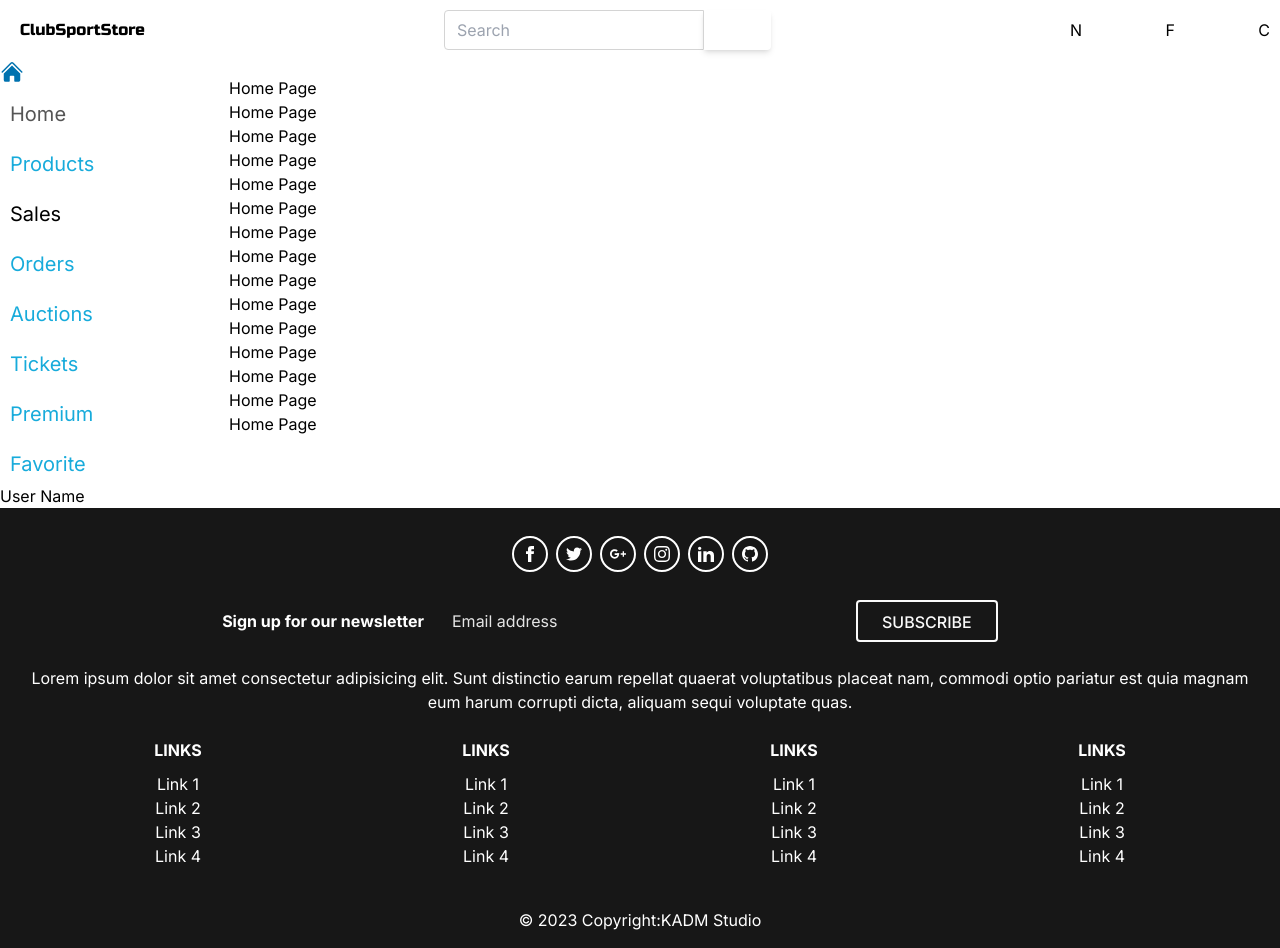
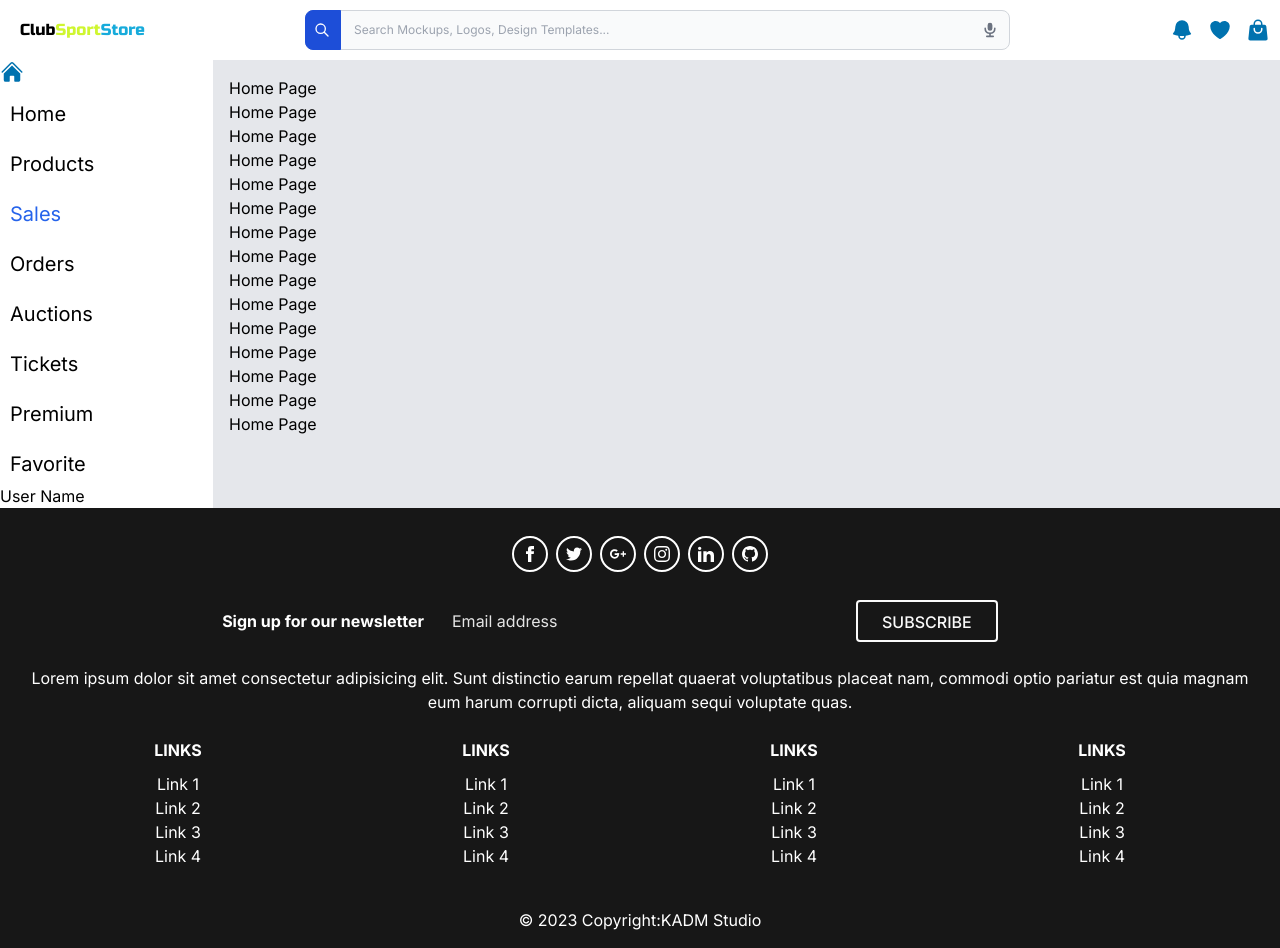
Before and after one commit to KADMCap/ClubSportShop, a Next.js app: page / in a window 1280 px wide. Built offline with nearby package versions, Linux system fonts and the light colour scheme.

Commit message:
add header

```diff
--- a/components/Icons/index.tsx
+++ b/components/Icons/index.tsx
@@ -20,7 +20,7 @@ type Color = {
   grayDark: string;
   grayLight: string;
   blue: string;
-  blueDark: string;
+  darkBlue: string;
   transparent: string;
 };
 const sizeClass: Size = {
@@ -37,7 +37,7 @@ const colorClass: Color = {
   grayDark: "text-grayDark",
   grayLight: "text-grayLight",
   blue: "text-blue",
-  blueDark: "text-blueDark",
+  darkBlue: "text-darkBlue",
   transparent: "text-transparent",
 };
 
@@ -48,13 +48,13 @@ const strokeColor: Color = {
   grayDark: "#555555",
   grayLight: "#DDDDDD",
   blue: "#17ABDB",
-  blueDark: "#0072AF",
+  darkBlue: "#0072AF",
   transparent: "transparent",
 };
 
 export const BookmarkIcon = ({
   size = "md",
-  color = "blueDark",
+  color = "darkBlue",
 }: IconProps) => (
   <svg
     className={classNames(sizeClass[size], colorClass[color])}
@@ -66,7 +66,7 @@ export const BookmarkIcon = ({
   </svg>
 );
 
-export const HomeIcon = ({ size = "md", color = "blueDark" }: IconProps) => {
+export const HomeIcon = ({ size = "md", color = "darkBlue" }: IconProps) => {
   return (
     <svg
       className={classNames(sizeClass[size], colorClass[color])}
@@ -81,7 +81,28 @@ export const HomeIcon = ({ size = "md", color = "blueDark" }: IconProps) => {
   );
 };
 
-export const HeartIcon = ({ size = "md", color = "blueDark" }: IconProps) => {
+export const NotificationIcon = ({
+  size = "md",
+  color = "darkBlue",
+}: IconProps) => {
+  return (
+    <svg
+      className={classNames(sizeClass[size], colorClass[color])}
+      fill="currentColor"
+      viewBox="0 0 24 24"
+      xmlns="http://www.w3.org/2000/svg"
+      aria-hidden="true"
+    >
+      <path
+        clip-rule="evenodd"
+        fill-rule="evenodd"
+        d="M5.25 9a6.75 6.75 0 0113.5 0v.75c0 2.123.8 4.057 2.118 5.52a.75.75 0 01-.297 1.206c-1.544.57-3.16.99-4.831 1.243a3.75 3.75 0 11-7.48 0 24.585 24.585 0 01-4.831-1.244.75.75 0 01-.298-1.205A8.217 8.217 0 005.25 9.75V9zm4.502 8.9a2.25 2.25 0 104.496 0 25.057 25.057 0 01-4.496 0z"
+      ></path>
+    </svg>
+  );
+};
+
+export const HeartIcon = ({ size = "md", color = "darkBlue" }: IconProps) => {
   return (
     <svg
       className={classNames(sizeClass[size], colorClass[color])}
@@ -97,7 +118,7 @@ export const HeartIcon = ({ size = "md", color = "blueDark" }: IconProps) => {
 
 export const ProductsIcon = ({
   size = "md",
-  color = "blueDark",
+  color = "darkBlue",
 }: IconProps) => {
   return (
     <svg
@@ -112,7 +133,7 @@ export const ProductsIcon = ({
   );
 };
 
-export const SalesIcon = ({ size = "md", color = "blueDark" }: IconProps) => {
+export const SalesIcon = ({ size = "md", color = "darkBlue" }: IconProps) => {
   return (
     <svg
       className={classNames(sizeClass[size], colorClass[color])}
@@ -130,7 +151,7 @@ export const SalesIcon = ({ size = "md", color = "blueDark" }: IconProps) => {
   );
 };
 
-export const OrdersIcon = ({ size = "md", color = "blueDark" }: IconProps) => {
+export const OrdersIcon = ({ size = "md", color = "darkBlue" }: IconProps) => {
   return (
     <svg
       className={classNames(sizeClass[size], colorClass[color])}
@@ -153,7 +174,7 @@ export const OrdersIcon = ({ size = "md", color = "blueDark" }: IconProps) => {
   );
 };
 
-export const AuctionIcon = ({ size = "md", color = "blueDark" }: IconProps) => {
+export const AuctionIcon = ({ size = "md", color = "darkBlue" }: IconProps) => {
   return (
     <svg
       className={classNames(sizeClass[size], colorClass[color])}
@@ -171,7 +192,7 @@ export const AuctionIcon = ({ size = "md", color = "blueDark" }: IconProps) => {
   );
 };
 
-export const TicketIcon = ({ size = "md", color = "blueDark" }: IconProps) => {
+export const TicketIcon = ({ size = "md", color = "darkBlue" }: IconProps) => {
   return (
     <svg
       className={classNames(sizeClass[size], colorClass[color])}
@@ -189,7 +210,7 @@ export const TicketIcon = ({ size = "md", color = "blueDark" }: IconProps) => {
   );
 };
 
-export const PremiumIcon = ({ size = "md", color = "blueDark" }: IconProps) => {
+export const PremiumIcon = ({ size = "md", color = "darkBlue" }: IconProps) => {
   return (
     <svg
       className={classNames(sizeClass[size], colorClass[color])}
@@ -207,7 +228,7 @@ export const PremiumIcon = ({ size = "md", color = "blueDark" }: IconProps) => {
   );
 };
 
-export const LogoutIcon = ({ size = "md", color = "blueDark" }: IconProps) => {
+export const LogoutIcon = ({ size = "md", color = "darkBlue" }: IconProps) => {
   return (
     <svg
       className={classNames(sizeClass[size], colorClass[color])}
@@ -225,7 +246,7 @@ export const LogoutIcon = ({ size = "md", color = "blueDark" }: IconProps) => {
   );
 };
 
-export const CartIcon = ({ size = "md", color = "blueDark" }: IconProps) => {
+export const CartIcon = ({ size = "md", color = "darkBlue" }: IconProps) => {
   return (
     <svg
       className={classNames(sizeClass[size], colorClass[color])}
@@ -243,7 +264,7 @@ export const CartIcon = ({ size = "md", color = "blueDark" }: IconProps) => {
   );
 };
 
-export const StarIcon = ({ size = "md", color = "blueDark" }: IconProps) => {
+export const StarIcon = ({ size = "md", color = "darkBlue" }: IconProps) => {
   return (
     <svg
       className={classNames(sizeClass[size], colorClass[color])}
@@ -263,7 +284,7 @@ export const StarIcon = ({ size = "md", color = "blueDark" }: IconProps) => {
 
 export const ChevronDownIcon = ({
   size = "md",
-  color = "blueDark",
+  color = "darkBlue",
 }: IconProps) => {
   return (
     <svg
@@ -284,7 +305,7 @@ export const ChevronDownIcon = ({
 
 export const ChevronUpIcon = ({
   size = "md",
-  color = "blueDark",
+  color = "darkBlue",
 }: IconProps) => {
   return (
     <svg
@@ -305,7 +326,7 @@ export const ChevronUpIcon = ({
 
 export const ChevronLeftIcon = ({
   size = "md",
-  color = "blueDark",
+  color = "darkBlue",
 }: IconProps) => {
   return (
     <svg
@@ -326,7 +347,7 @@ export const ChevronLeftIcon = ({
 
 export const ChevronRightIcon = ({
   size = "md",
-  color = "blueDark",
+  color = "darkBlue",
 }: IconProps) => {
   return (
     <svg
@@ -347,7 +368,7 @@ export const ChevronRightIcon = ({
 
 export const ChevronSelectIcon = ({
   size = "md",
-  color = "blueDark",
+  color = "darkBlue",
 }: IconProps) => {
   return (
     <svg
@@ -369,7 +390,7 @@ export const ChevronSelectIcon = ({
 export const FootballIcon = ({
   size = "md",
   color = "transparent",
-  stroke = "blueDark",
+  stroke = "darkBlue",
 }: IconProps) => {
   return (
     <svg
@@ -394,7 +415,7 @@ export const FootballIcon = ({
 export const BasketballIcon = ({
   size = "md",
   color = "transparent",
-  stroke = "blueDark",
+  stroke = "darkBlue",
 }: IconProps) => {
   return (
     <svg
@@ -418,7 +439,7 @@ export const BasketballIcon = ({
 export const ShirtIcon = ({
   size = "md",
   color = "transparent",
-  stroke = "blueDark",
+  stroke = "darkBlue",
 }: IconProps) => {
   return (
     <svg
@@ -441,7 +462,7 @@ export const ShirtIcon = ({
 export const ShortIcon = ({
   size = "md",
   color = "transparent",
-  stroke = "blueDark",
+  stroke = "darkBlue",
 }: IconProps) => {
   return (
     <svg
--- a/components/Layout/Header.tsx
+++ /dev/null
@@ -1,57 +0,0 @@
-import Link from "next/link";
-
-export const Header = () => {
-  return (
-    <header className="flex bg-transparent z-50 sticky justify-between w-full p-2.5">
-      <div className="flex items-center justify-center ">
-        <span className="text-2xl font-medium ml-2.5 font-russo">
-          ClubSportStore
-        </span>
-      </div>
-      <div className="flex justify-center">
-        <div className="w-full">
-          <div className="relative flex flex-wrap items-stretch w-full">
-            <input
-              type="search"
-              className="relative m-0 -mr-px block w-[1%] min-w-0 flex-auto rounded-l border border-solid border-neutral-300 bg-transparent bg-clip-padding px-3 py-1.5 text-base font-normal text-neutral-700 outline-none transition duration-300 ease-in-out focus:border-primary focus:text-neutral-700 focus:shadow-te-primary focus:outline-none dark:text-neutral-200 dark:placeholder:text-neutral-200"
-              placeholder="Search"
-              aria-label="Search"
-              aria-describedby="button-addon1"
-            />
-            <button
-              className="relative z-[2] flex items-center rounded-r bg-primary px-6 py-2.5 text-xs font-medium uppercase leading-tight text-white shadow-md transition duration-150 ease-in-out hover:bg-primary-700 hover:shadow-lg focus:bg-primary-700 focus:shadow-lg focus:outline-none focus:ring-0 active:bg-primary-800 active:shadow-lg"
-              type="button"
-              id="button-addon1"
-              data-te-ripple-init
-              data-te-ripple-color="light"
-            >
-              <svg
-                xmlns="http://www.w3.org/2000/svg"
-                viewBox="0 0 20 20"
-                fill="currentColor"
-                className="w-5 h-5"
-              >
-                <path
-                  fill-rule="evenodd"
-                  d="M9 3.5a5.5 5.5 0 100 11 5.5 5.5 0 000-11zM2 9a7 7 0 1112.452 4.391l3.328 3.329a.75.75 0 11-1.06 1.06l-3.329-3.328A7 7 0 012 9z"
-                  clip-rule="evenodd"
-                />
-              </svg>
-            </button>
-          </div>
-        </div>
-      </div>
-      <div className="flex items-center w-[200px] justify-between">
-        <Link href="/notification" passHref>
-          N
-        </Link>
-        <Link href="/favorite" passHref>
-          F
-        </Link>
-        <Link href="/cart" passHref>
-          C
-        </Link>
-      </div>
-    </header>
-  );
-};
--- /dev/null
+++ b/components/Layout/Header/Logo.tsx
@@ -0,0 +1,15 @@
+import Link from "next/link";
+import React from "react";
+
+const Logo = () => {
+  return (
+    <Link href="/" className="flex items-center justify-center">
+      <span className="text-l ml-2.5 font-russo">
+        Club
+        <span className="text-lightGreen">Sport</span>
+        <span className="text-primaryBlue">Store</span>
+      </span>
+    </Link>
+  );
+};
+export default Logo;
--- /dev/null
+++ b/components/Layout/Header/RightSide.tsx
@@ -0,0 +1,20 @@
+import { NotificationIcon, HeartIcon, CartIcon } from "@/components/Icons";
+import Link from "next/link";
+import React from "react";
+
+const RightSide = () => {
+  return (
+    <div className="flex items-center w-[100px] justify-between">
+      <Link href="/notification" passHref>
+        <NotificationIcon />
+      </Link>
+      <Link href="/favorite" passHref>
+        <HeartIcon />
+      </Link>
+      <Link href="/cart" passHref>
+        <CartIcon />
+      </Link>
+    </div>
+  );
+};
+export default RightSide;
--- /dev/null
+++ b/components/Layout/Header/Search.tsx
@@ -0,0 +1,60 @@
+import React from "react";
+
+const Search = () => {
+  return (
+    <form className="flex items-center grow lg:mx-40 mx-6">
+      <label htmlFor="voice-search" className="sr-only">
+        Search
+      </label>
+      <div className="relative w-full">
+        <button
+          type="submit"
+          className="absolute top-0 left-0 h-full w-9 text-sm font-medium text-white bg-blue-700 rounded-l-lg border border-blue-700 hover:bg-blue-800 focus:ring-4 focus:outline-none focus:ring-blue-300 dark:bg-blue-600 dark:hover:bg-blue-700 dark:focus:ring-blue-800"
+        >
+          <svg
+            aria-hidden="true"
+            className="w-6 h-6 pl-2"
+            fill="none"
+            stroke="currentColor"
+            viewBox="0 0 24 24"
+            xmlns="http://www.w3.org/2000/svg"
+          >
+            <path
+              stroke-linecap="round"
+              stroke-linejoin="round"
+              stroke-width="2"
+              d="M21 21l-6-6m2-5a7 7 0 11-14 0 7 7 0 0114 0z"
+            ></path>
+          </svg>
+          <span className="sr-only">Search</span>
+        </button>
+        <input
+          type="text"
+          id="voice-search"
+          className="bg-gray-50 border border-gray-300 text-gray-900 text-sm rounded-lg focus:ring-blue-500 focus:border-blue-500 block w-full pl-12 p-2.5  dark:bg-gray-700 dark:border-gray-600 dark:placeholder-gray-400 dark:text-white dark:focus:ring-blue-500 dark:focus:border-blue-500 outline-blue-500"
+          placeholder="Search Mockups, Logos, Design Templates..."
+          required
+        />
+        <button
+          type="button"
+          className="absolute inset-y-0 right-0 flex items-center pr-3"
+        >
+          <svg
+            aria-hidden="true"
+            className="w-4 h-4 text-gray-500 dark:text-gray-400 hover:text-gray-900 dark:hover:text-white"
+            fill="currentColor"
+            viewBox="0 0 20 20"
+            xmlns="http://www.w3.org/2000/svg"
+          >
+            <path
+              fill-rule="evenodd"
+              d="M7 4a3 3 0 016 0v4a3 3 0 11-6 0V4zm4 10.93A7.001 7.001 0 0017 8a1 1 0 10-2 0A5 5 0 015 8a1 1 0 00-2 0 7.001 7.001 0 006 6.93V17H6a1 1 0 100 2h8a1 1 0 100-2h-3v-2.07z"
+              clip-rule="evenodd"
+            ></path>
+          </svg>
+        </button>
+      </div>
+    </form>
+  );
+};
+export default Search;
--- /dev/null
+++ b/components/Layout/Header/index.tsx
@@ -0,0 +1,13 @@
+import Logo from "./Logo";
+import RightSide from "./RightSide";
+import Search from "./Search";
+
+export const Header = () => {
+  return (
+    <header className="flex bg-transparent z-50 sticky justify-between w-full p-2.5">
+      <Logo />
+      <Search />
+      <RightSide />
+    </header>
+  );
+};
--- a/tailwind.config.js
+++ b/tailwind.config.js
@@ -19,15 +19,16 @@ module.exports = {
       colors: {
         white: "#FFFFFF",
         black: "#000000",
-        gray: "#999999",
-        grayDark: "#555555",
-        grayLight: "#DDDDDD",
-        blue: "#17ABDB",
-        blueDark: "#0072AF",
+        primaryGray: "#999999",
+        darkGray: "#555555",
+        lightGray: "#DDDDDD",
+        primaryBlue: "#17ABDB",
+        darkBlue: "#0072AF",
         primaryLight: "#FFFFFF",
         secondaryLight: "#F3F3F3",
         primaryDark: "#1A263E",
         secondaryDark: "#000000",
+        lightGreen: "#CFF630",
       },
     },
   },
```
Also changed, not shown: pages/index.tsx (+5 -2 lines).
